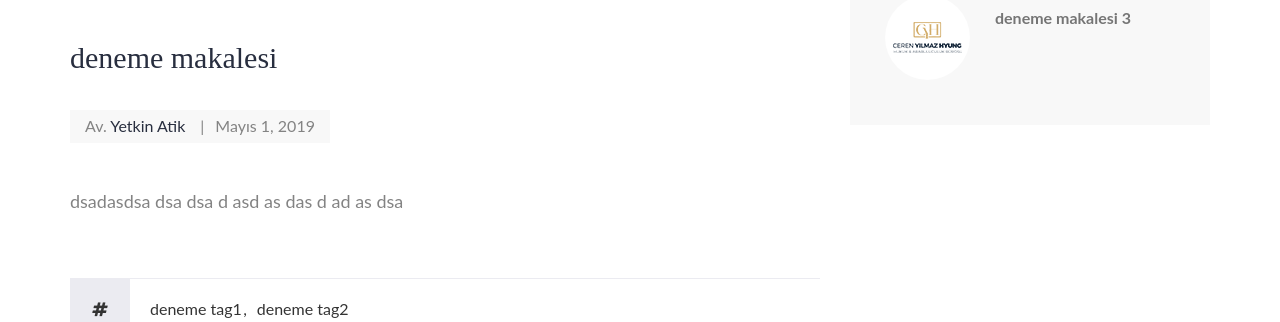
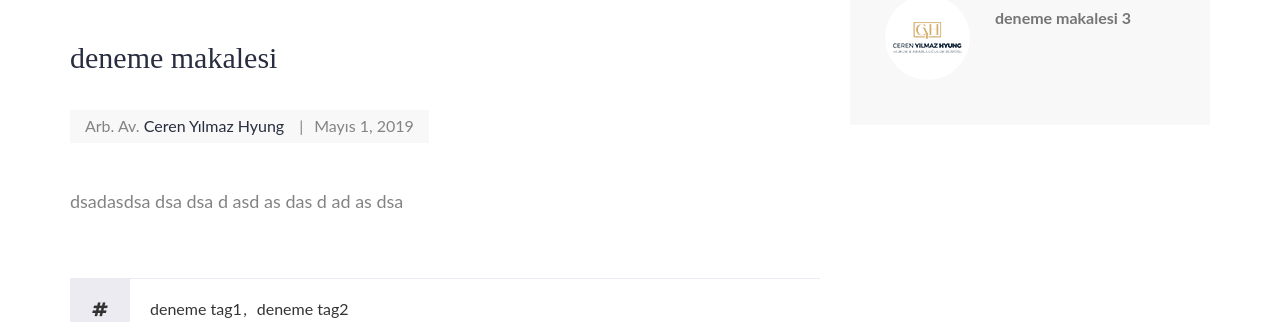
Before and after one commit to berkelmas/cyhhukuk, a Django app: a page that uses websitesi/templates/websitesi/makaledetay.html in a window 1280 px wide. Shown: the part 1024-1346 px from the top of the page. Run offline with Django 3.2, Linux system fonts and the light colour scheme; data comes from the database, SQL or seed files in the repository; some libraries are stand-ins or nearby versions.

Commit message:
isim düzeltmesi

```diff
--- a/websitesi/templates/websitesi/makaledetay.html
+++ b/websitesi/templates/websitesi/makaledetay.html
@@ -49,7 +49,7 @@
                     </div>
                     <h2>{{ makale.makale_baslik }}</h2>
                     <ul class="meta">
-                        <li>Av. <a href="{% url 'hakkimizda' %}">Yetkin Atik</a></li>
+                        <li>Arb. Av. <a href="{% url 'hakkimizda' %}">Ceren Yılmaz Hyung</a></li>
                         <li>{{makale.makale_yayintarihi}}</li>
 
                     </ul>
```
